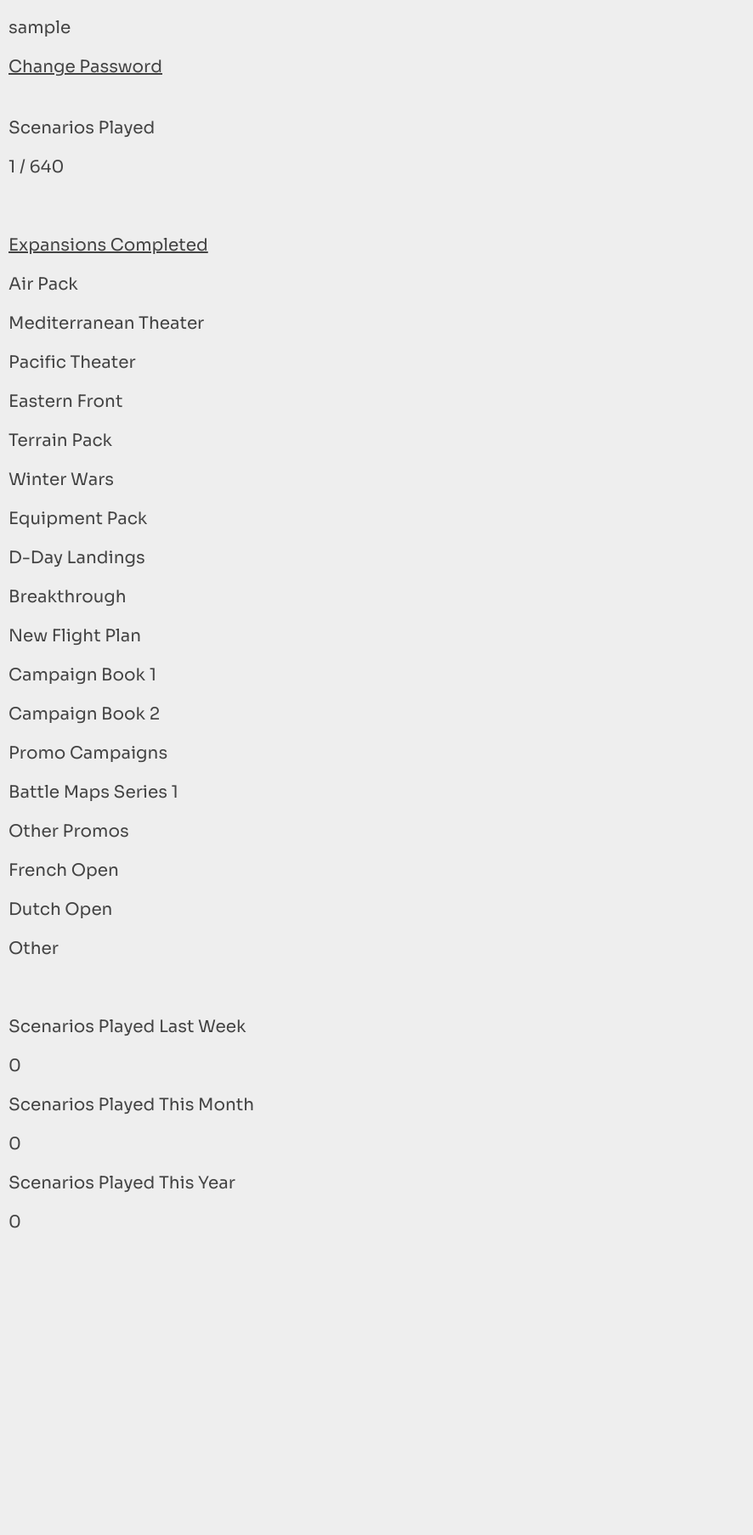
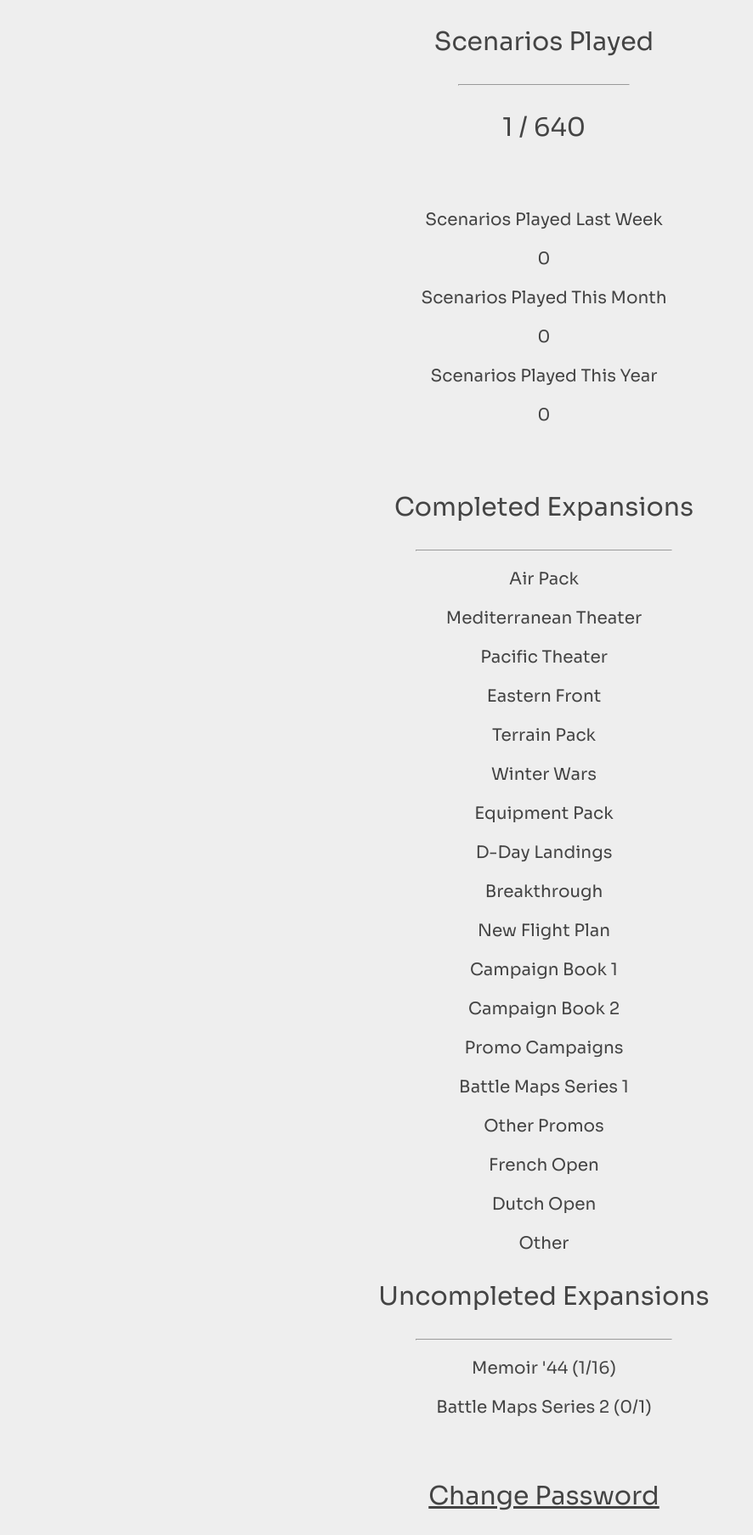
Before and after one commit to ryandalex1/Tracker44, a Django app: page /user_profile/profile/ in a window 1280 px wide. Shown: the part 198-2005 px from the top of the page at 85% size, without its empty margins (0-886 px from the left). Before the commit the page ends 1644 px from the top, so only its background shows below. Run offline with Django 3.2, Linux system fonts and the light colour scheme; a user stored in the database is signed in; data comes from the database, SQL or seed files in the repository; tables that the repository leaves empty hold one stand-in row (values such as "Sample post").

Commit message:
Style and add uncompleted expansion section to profile page

```diff
--- a/core/static/core/style.css
+++ b/core/static/core/css/style.css
@@ -1,7 +1,7 @@
 @font-face {
     font-family: '4077th';
-    src: url('fonts/4077th/4077th.woff2') format('woff2'),
-         url('fonts/4077th/4077th.woff') format('woff');
+    src: url('../fonts/4077th/4077th.woff2') format('woff2'),
+         url('../fonts/4077th/4077th.woff') format('woff');
     font-weight: normal;
     font-style: normal;
 }
@@ -82,7 +82,7 @@
     align-items: center;
     justify-content: center;
     text-align: center;
-    background: url('images/hex_outline.png') no-repeat center;
+    background: url('../images/hex_outline.png') no-repeat center;
     background-size: auto 100%;
 }
 
@@ -103,6 +103,6 @@
     border-color: #454d55;
 }
 
-.form {
-
+.profile_big_text {
+    font-size: 30px;
 }
--- a/core/templates/core/base.html
+++ b/core/templates/core/base.html
@@ -2,7 +2,7 @@
 <html lang="en">
 <head>
     {% load static %}
-    <link rel="stylesheet" type="text/css" href="{%  static 'core/style.css' %}">
+    <link rel="stylesheet" type="text/css" href="{%  static 'core/css/style.css' %}">
     <link rel="stylesheet" href="https://fonts.googleapis.com/css?family=Sora">
     <meta charset="UTF-8">
     <meta name="viewport" content="width=device-width, initial-scale=1">
--- a/scenarios/templates/scenarios/scenario_list.html
+++ b/scenarios/templates/scenarios/scenario_list.html
@@ -4,7 +4,7 @@
       {% load static %}
       <link rel="stylesheet" type="text/css" href=http://cdnjs.cloudflare.com/ajax/libs/twitter-bootstrap/4.1.3/css/bootstrap.css>
       <link rel="stylesheet" type="text/css" href=http://cdn.datatables.net/1.10.21/css/dataTables.bootstrap4.min.css>
-      <link rel="stylesheet" type="text/css" href="{%  static 'core/style.css' %}">
+      <link rel="stylesheet" type="text/css" href="{%  static 'core/css/style.css' %}">
       <link rel="stylesheet" href="https://fonts.googleapis.com/css?family=Sora">
       <meta charset="utf-8">
       <meta name="viewport" content="width=device-width, initial-scale=1, shrink-to-fit=no">
--- a/user_profile/models.py
+++ b/user_profile/models.py
@@ -31,6 +31,15 @@
                 expansions_completed.append(expansion)
         return expansions_completed
 
+    def get_list_expansions_uncompleted(self):
+        expansions_uncompleted = []
+        for expansion in Expansion.objects.all():
+            expansion_plays = len(self.loggedplay_set.filter(scenario__expansion=expansion))
+            expansion_scenarios = len(expansion.scenario_set.all())
+            if expansion_plays != expansion_scenarios:
+                expansions_uncompleted.append(expansion.name + " (" + str(expansion_plays) + "/" + str(expansion_scenarios) + ")")
+        return expansions_uncompleted
+
 
 class LoggedPlay(models.Model):
     user = models.ForeignKey(UserProfile, on_delete=models.CASCADE)
--- a/user_profile/templates/auth_base.html
+++ b/user_profile/templates/auth_base.html
@@ -2,7 +2,7 @@
 <html lang="en">
 <head>
     {% load static %}
-    <link rel="stylesheet" type="text/css" href="{%  static 'core/style.css' %}">
+    <link rel="stylesheet" type="text/css" href="{%  static 'core/css/style.css' %}">
     <link rel="stylesheet" href="https://fonts.googleapis.com/css?family=Sora">
     <meta charset="UTF-8">
     <meta name="viewport" content="width=device-width, initial-scale=1">
--- a/user_profile/templates/profile.html
+++ b/user_profile/templates/profile.html
@@ -2,23 +2,37 @@
 {% load static %}
 
 {% block content %}
-    <p>{{ profile.user.username }}</p>
-    <a href="https://google.com" style="text-decoration: underline; color: #444">Change Password</a><br><br>
+<div style="text-align: center">
 
-    <p> Scenarios Played </p>
-    <p>{{ profile.scenarios_played }} / 640 </p><br>
-
-    <p style="text-decoration: underline">Expansions Completed</p>
-    {% for expansion in profile.get_list_expansions_completed %}
-        <p>{{ expansion.name }}</p>
-    {% endfor %}
-
-    <br>
+    <p class="profile_big_text"> Scenarios Played </p>
+    <hr style="width:200px">
+    <p class="profile_big_text">{{ profile.scenarios_played }} / 640 </p><br>
 
     <p>Scenarios Played Last Week</p>
     <p>{{ profile.get_num_scenarios_last_week }}</p>
     <p>Scenarios Played This Month</p>
     <p>{{ profile.get_num_scenarios_this_month }}</p>
     <p>Scenarios Played This Year</p>
-    <p>{{ profile.get_num_scenarios_this_year }}</p>
+    <p>{{ profile.get_num_scenarios_this_year }}</p><br>
+
+    <p class="profile_big_text">Completed Expansions</p>
+    <hr style="width:300px">
+    {% if profile.get_list_expansions_completed %}
+        {% for expansion in profile.get_list_expansions_completed %}
+            <p>{{ expansion.name }}</p>
+        {% endfor %}
+    {% else %}
+        <p>No expansions completed yet!</p>
+    {% endif %}
+
+    <p class="profile_big_text">Uncompleted Expansions</p>
+    <hr style="width:300px">
+    {% for expansion in profile.get_list_expansions_uncompleted %}
+        <p>{{ expansion }}</p>
+    {% endfor %}
+
+    <br><br>
+
+    <a class="profile_big_text" href="https://google.com" style="text-decoration: underline; color: #444">Change Password</a><br><br>
+</div>
 {% endblock %}
```
